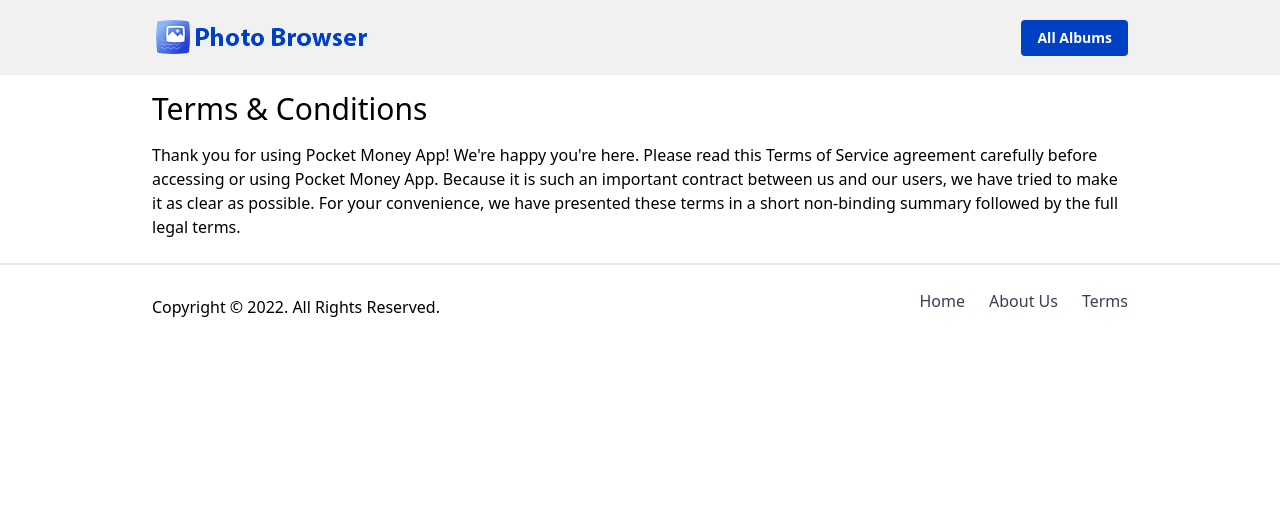
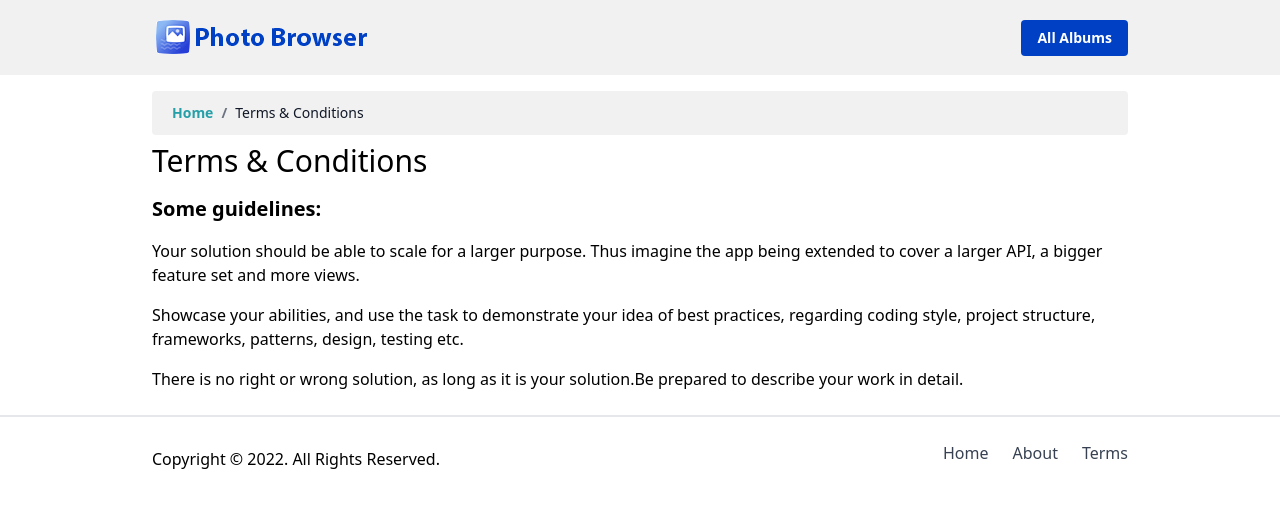
Before and after one commit to xenioushk/bwl-photo-browser-app, a React (Create React App) app: page /terms in a window 1280 px wide. Shown: the top 508 px of the page. Built offline with nearby package versions, Linux system fonts and the light colour scheme; no server answers; what tw-elements would draw is missing.

Commit message:
004-react-query (#6)
* - Added dependet query for single photo page.
- Implement react query.

* - Update Breadcumb.
- Update terms page.
- Update about us page.
- Update header & footer.

Co-authored-by: Md Mahbub Alam Khan <md.m.khan@tuni.fi>

```diff
--- a/src/App.js
+++ b/src/App.js
@@ -20,7 +20,8 @@ const LazyAlbums = React.lazy(() => import("./components/pages/Albums"))
 const LazySingleAlbum = React.lazy(() => import("./components/pages/SingleAlbum"))
 
 //About Us Page
-const LazyAboutUsPage = React.lazy(() => import("./components/pages/AboutUsPage"))
+const LazyAboutPage = React.lazy(() => import("./components/pages/AboutPage"))
+
 
 //Terms Page
 const LazyTermsPage = React.lazy(() => import("./components/pages/TermsPage"))
@@ -64,10 +65,10 @@ function App() {
             }
           />
           <Route
-            path="/about-us"
+            path="/about"
             element={
               <React.Suspense fallback="Loading...">
-                <LazyAboutUsPage />
+                <LazyAboutPage />
               </React.Suspense>
             }
           />
--- a/src/components/albums/AllAlbums.js
+++ b/src/components/albums/AllAlbums.js
@@ -3,6 +3,7 @@ import AlbumCard from "./AlbumCard"
 import axios from "axios"
 import loader from "../../loader.gif"
 import Button from "../base/Button"
+import Breadcrumb from "../base/Breadcrumb"
 
 const AllAlbums = () => {
   const [isLoaded, setIsLoaded] = useState(false)
@@ -47,6 +48,7 @@ const AllAlbums = () => {
 
   return (
     <div className="container px-4 mx-auto items-center md:px-0 mt-5">
+      <Breadcrumb title="All Albums" />
       {isLoaded ? (
         <>
           {status === true ? (
--- a/src/components/base/Breadcrumb.js
+++ b/src/components/base/Breadcrumb.js
@@ -1,12 +1,11 @@
 import React from "react"
-import "tw-elements"
 
 import { Link } from "react-router-dom"
 
 const Breadcrumb = (props) => {
   return (
     <>
-      <nav className="bg-Gray-100 space-y-2 border-1 border-bg-Gray-100 px-5 py-3 w-full mt-2 mb-2">
+      <nav className="bg-Gray-100 space-y-2 border-1 border-bg-Gray-100 px-5 py-3 w-full mt-2 mb-2 rounded">
         <ol className="list-reset text-sm font-normal md:font-bold md:font-bold flex">
           <li>
             <Link to={"/"} className="text-Green-900 hover:text-gray-500">
@@ -14,14 +13,14 @@ const Breadcrumb = (props) => {
             </Link>
           </li>
 
-          {props.category ? (
+          {props.albumCategory ? (
             <>
               <li>
                 <span className="text-gray-500 mx-2">/</span>
               </li>
               <li>
-                <Link to={`/category/${props.catSlug}`} className="text-Green-900 hover:text-gray-500">
-                  {props.category}
+                <Link to={`/all-albums/`} className="text-Green-900 hover:text-gray-500">
+                  Albums
                 </Link>
               </li>
             </>
@@ -29,16 +28,33 @@ const Breadcrumb = (props) => {
             ""
           )}
 
-          {props.title ? (
+          {props.photo ? (
             <>
               <li>
                 <span className="text-gray-500 mx-2">/</span>
               </li>
-              <li className="text-gray-900 font-normal">{props.title}</li>
+              <li className="text-gray-900 font-normal">
+                <Link to={`/all-albums/`} className="text-Green-900 hover:text-gray-500">
+                  Albums
+                </Link>
+              </li>
+              <li>
+                <span className="text-gray-500 mx-2">/</span>
+              </li>
+              <li className="text-gray-900 font-normal">
+                <Link to={`/album/${props.album.id}`} className="text-Green-900 hover:text-gray-500">
+                  {props.album.title}
+                </Link>
+              </li>
             </>
           ) : (
             ""
           )}
+
+          <li>
+            <span className="text-gray-500 mx-2">/</span>
+          </li>
+          <li className="text-gray-900 font-normal">{props.title}</li>
         </ol>
       </nav>
     </>
--- /dev/null
+++ b/src/components/pages/AboutPage.js
@@ -0,0 +1,25 @@
+import { useEffect } from "react"
+import Page from "./Page"
+import Breadcrumb from "../base/Breadcrumb"
+
+const AboutUs = () => {
+  // Use Effect.
+
+  useEffect(() => {
+    document.title = "About Application"
+  }, [])
+
+  return (
+    <Page title="About Us">
+      <div className="container px-4 mx-auto items-center mt-4 md:px-0">
+        <Breadcrumb title="About Application" />
+        <div className="grid grid-cols-1 gap-y-4">
+          <h2 className="text-3xl">About Application</h2>
+          <p>Photo Browser is a simple web app representing features that are fairly common in many real life web apps out there (i.e. fetching JSON formatted data from a REST API, presenting the data on a list and perhaps demonstrating some basic navigation in form of opening a details page describing single item in detail).</p>
+        </div>
+      </div>
+    </Page>
+  )
+}
+
+export default AboutUs
--- a/src/components/pages/SinglePhotoPage.js
+++ b/src/components/pages/SinglePhotoPage.js
@@ -2,6 +2,8 @@ import React from "react"
 // import useSinglePhotoData from "../hooks/UseSinglePhotoData"
 // import useSingleAlbumData from "../hooks/UseSingleAlbumData"
 // import useSingleUserData from "../hooks/UseSingleUserData"
+import Breadcrumb from "../base/Breadcrumb"
+
 import { useParams } from "react-router-dom"
 import PhotoCard from "../photos/PhotoCard"
 import loader from "../../loader.gif"
@@ -76,7 +78,9 @@ const SinglePhotoPage = () => {
   return (
     <>
       <div className="container px-4 mx-auto items-center mt-4 md:px-0">
-        <div className="grid grid-cols-2 gap-4 mt-4">
+        <Breadcrumb title={photoData.title} photo={photoData} album={albumData} />
+        <div className="grid grid-cols-3 gap-4 mt-4">
+
           <PhotoCard key={photoId} photo={photoData} album={albumData} user={userData} single={true} />
         </div>
       </div>
--- a/src/components/pages/TermsPage.js
+++ b/src/components/pages/TermsPage.js
@@ -1,5 +1,7 @@
 import { useEffect } from "react"
 import Page from "./Page"
+import Breadcrumb from "../base/Breadcrumb"
+
 
 const Terms = () => {
   useEffect(() => {
@@ -8,9 +10,17 @@ const Terms = () => {
   return (
     <Page title="Terms">
       <div className="container px-4 mx-auto items-center mt-4 md:px-0">
+        <Breadcrumb title="Terms & Conditions" />
         <div className="grid grid-cols-1 gap-y-4">
           <h2 className="text-3xl">Terms & Conditions</h2>
-          <p>Thank you for using Pocket Money App! We're happy you're here. Please read this Terms of Service agreement carefully before accessing or using Pocket Money App. Because it is such an important contract between us and our users, we have tried to make it as clear as possible. For your convenience, we have presented these terms in a short non-binding summary followed by the full legal terms.</p>
+          <p className="font-bold text-xl">Some guidelines:</p>
+
+          <ol className="flex gap-4 flex-col">
+            <li>Your solution should be able to scale for a larger purpose. Thus imagine the app being extended to cover a larger API, a bigger feature set and more views.</li>
+            <li>Showcase your abilities, and use the task to demonstrate your idea of best practices, regarding coding style, project structure, frameworks, patterns, design, testing etc.</li>
+            <li>There is no right or wrong solution, as long as it is your solution.Be prepared to describe your work in detail.</li>
+          </ol>
+
         </div>
       </div>
     </Page>
--- a/src/components/photos/Photos.js
+++ b/src/components/photos/Photos.js
@@ -3,6 +3,7 @@ import PhotoCard from "./PhotoCard"
 import axios from "axios"
 import loader from "../../loader.gif"
 import Button from "../base/Button"
+import Breadcrumb from "../base/Breadcrumb"
 
 const Photos = ({ albumId }) => {
   const [isLoaded, setIsLoaded] = useState(false)
@@ -63,11 +64,13 @@ const Photos = ({ albumId }) => {
 
   return (
     <div className="container px-4 mx-auto items-center md:px-0 mt-5">
+      <Breadcrumb albumCategory="All Albums" title="title" />
       {isLoaded ? (
         <>
           {status === true ? (
             <>
-              <div className="grid grid-cols-1 gap-4 px-6 md:grid-cols-3 md:p-0 lg:grid-cols-4 gap-6 xl:grid-cols-6 gap-6 ">
+              <div className="grid grid-cols-1 gap-4 px-6 md:grid-cols-3 md:p-0 lg:grid-cols-4 gap-6 xl:grid-cols-5 gap-6 ">
+
                 {photos.map((photo, index) => (
                   <PhotoCard key={index} photo={photo} single={false} albumBadge={albumBadge} />
                 ))}
--- a/src/components/shared/Footer.js
+++ b/src/components/shared/Footer.js
@@ -5,7 +5,7 @@ const Footer = () => {
   return (
     <>
       <section className="mt-6 border-t-2 border-black-500">
-        <div className="container flex flex-col-reverse items-center justify-between mx-auto md:flex-row py-6 ">
+        <div className="container flex flex-col-reverse items-center justify-between mx-auto md:flex-row py-6">
           <div className="text-left md:w-1/2">
             <p>Copyright &copy; 2022. All Rights Reserved.</p>
           </div>
@@ -13,8 +13,8 @@ const Footer = () => {
             <Link to="/" className="text-gray-700 hover:text-gray-800">
               Home
             </Link>
-            <Link to="/about-us" className="text-gray-700 hover:text-gray-800">
-              About Us
+            <Link to="/about" className="text-gray-700 hover:text-gray-800">
+              About
             </Link>
             <Link to="/terms" className="text-gray-700 hover:text-gray-800">
               Terms
```
Also changed, not shown: src/components/photos/PhotoCard.js (+6 -5 lines).
